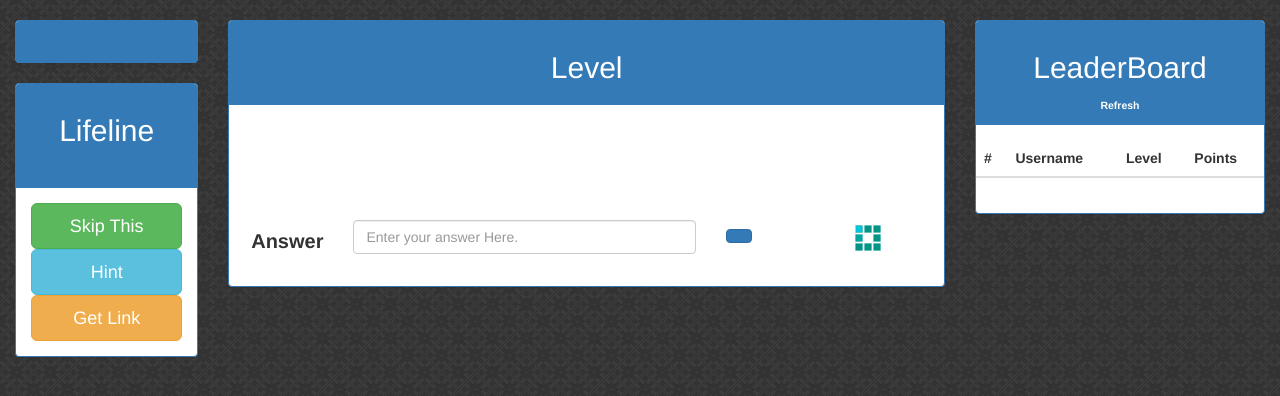
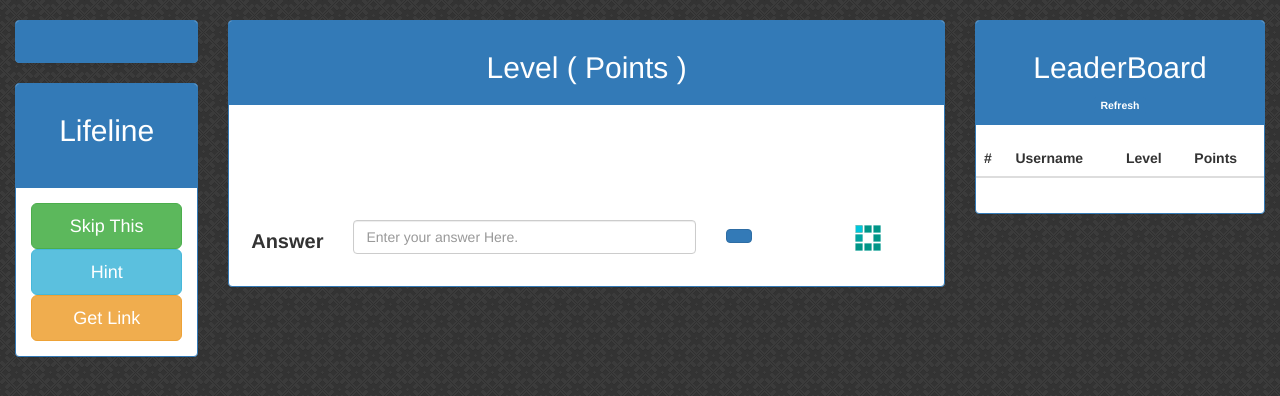
Before and after one commit to bhargav-patel/webexp, a Django app: template templates/quiz/quiz.html in a window 1280 px wide. Shown: the part 52-448 px from the top of the page. Run offline with Django 3.2, Linux system fonts and the light colour scheme; the template is opened without the code that fills it, so the values that code supplies are empty; some libraries are stand-ins or nearby versions.

Commit message:
Added points beside level.

```diff
--- a/quiz/views.py
+++ b/quiz/views.py
@@ -38,6 +38,7 @@
 			'level':q.level,
 			'question':q.question,
 			'image':q.image.url,
+			'points':q.points,
 		}
 		data = json.dumps(temp)
 		return HttpResponse(data,content_type='application/json')
--- a/templates/quiz/quiz.html
+++ b/templates/quiz/quiz.html
@@ -32,7 +32,7 @@
 	<div class="col-md-7">
 		<div class="panel panel-primary">
 			<div class="panel-heading">
-				<h2 class=" text-center">Level <span ng-bind="que.level">1</span></h2>
+				<h2 class=" text-center">Level {$ que.level $} ( {$ que.points $} Points )</h2>
 			</div>
 			<div class="panel-body">
 
--- a/webexp/settings.py
+++ b/webexp/settings.py
@@ -107,5 +107,5 @@
 td = timedelta(hours=5,minutes=30)
 QUIZ_TIME = QUIZ_TIME - td;
 
-QUIZ_END_TIME = datetime(2015,3,16,19,58,0,0)
+QUIZ_END_TIME = datetime(2015,3,18,19,58,0,0)
 QUIZ_END_TIME = QUIZ_END_TIME - td;
```
